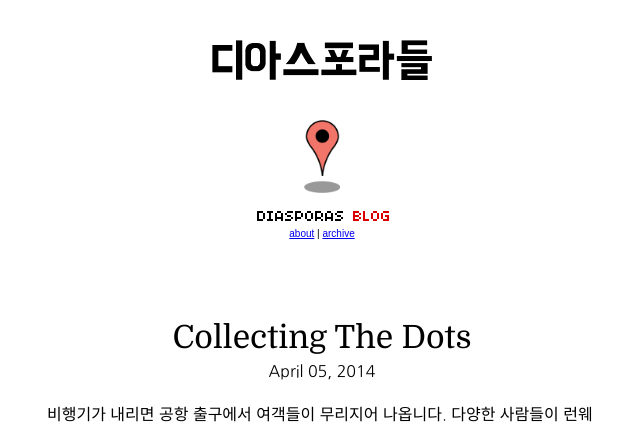
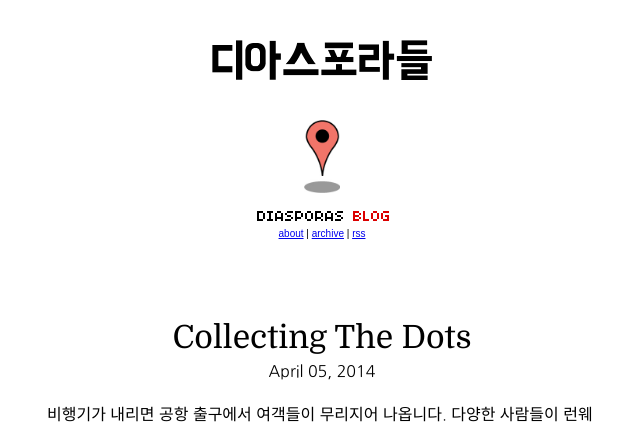
Before and after one commit to kostausa/diasporas, a Jekyll site: the page built from index.html, in a window 1280 px wide. Shown: the top 424 px of the page, without its empty margins (318-958 px from the left). Built offline with Jekyll 4.4.1, drawn with Linux system fonts in a browser that asks for light colours; Markdown is read by kramdown in place of the engine named in the settings; comment, search, counter and statistics services are not loaded.

Commit message:
Added rss link

```diff
--- a/_includes/identity.html
+++ b/_includes/identity.html
@@ -1,17 +1,17 @@
 <!-- begin identity -->
 <div class="logo">
-  <img src="/img/logo.png" alt="diasporas blog logo">
+  <a href="http://diasporas.cc"><img src="/img/logo.png" border="0" alt="diasporas blog logo"></a>
 </div>
 
 <div class="header">
 
   <div class="sublogo">
-    <img src="/img/marker.jpg" style="width:36px;" alt="marker">
+    <a href="http://diasporas.cc"><img src="/img/marker.jpg" style="width:36px;" border="0" alt="marker"></a>
   </div>
 
   <div class="pixelated">
     <img src="/img/pixelated-title.png" alt="pixelated blog">
-    <a href="/about">about</a> | <a href="/archive">archive</a>
+    <a href="/about">about</a> | <a href="/archive">archive</a> | <a href="/feed.xml">rss</a>
   </div>
 </div>
 <!-- end identity -->
```
